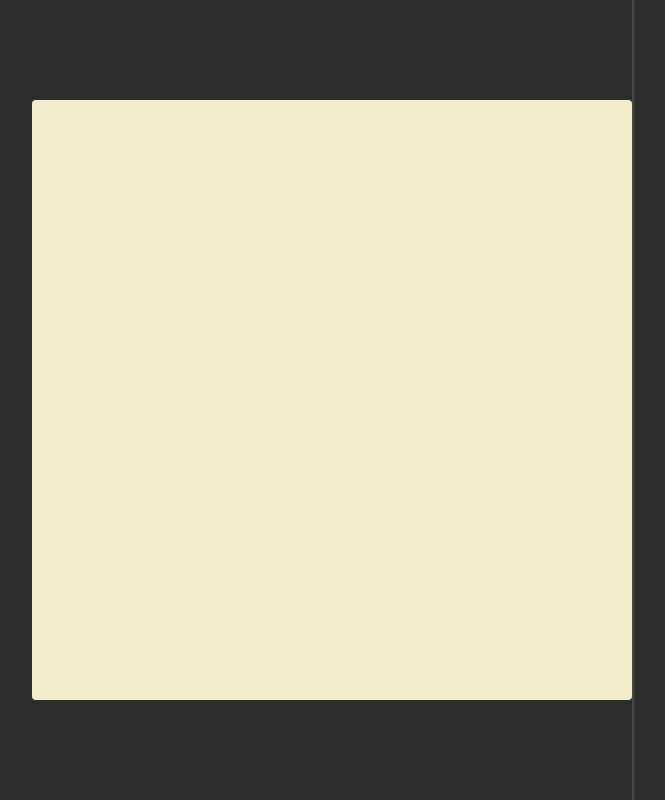
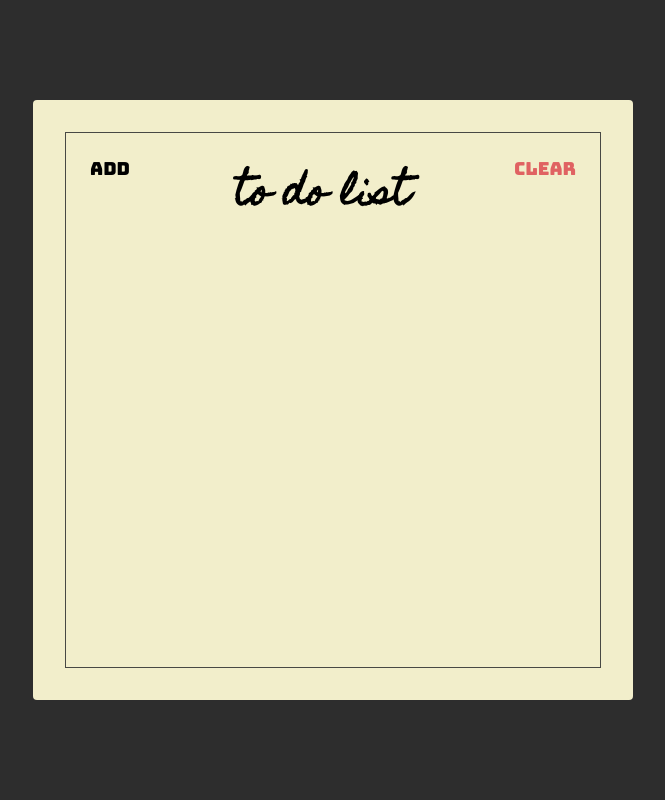
Before and after one commit to krismaputra/react-course-starter, a website: page index.html in a window 1280 px wide. Shown: the whole page, without its empty margins (307-972 px from the left). Drawn offline with Linux system fonts and the light colour scheme.

Commit message:
Membuat header section

```diff
--- a/index.html
+++ b/index.html
@@ -6,10 +6,20 @@
     <meta http-equiv="X-UA-Compatible" content="ie=edge" />
     <title>Static Template</title>
     <link rel="stylesheet" href="./style.css" />
-    <link href="https://fonts.googleapis.com/css?family=Bungee|Homemade+Apple&display=swap" rel="stylesheet">
+    <link
+      href="https://fonts.googleapis.com/css?family=Bungee|Homemade+Apple&display=swap"
+      rel="stylesheet"
+    />
   </head>
   <body>
-    <div class="container"></div>
-    <div class="frame"></div>
+    <div class="container">
+      <div class="frame">
+        <div class="header">
+          <button class="header-btn">Add</button>
+          <h1 class="header-title">To do List</h1>
+          <button class="header-btn main-red-color">Clear</button>
+        </div>
+      </div>
+    </div>
   </body>
 </html>
--- a/style.css
+++ b/style.css
@@ -1,5 +1,13 @@
 * {
   box-sizing: border-box;
+}
+
+:root {
+  --main-red-color: #e06262;
+}
+
+.main-red-color {
+  color: var(--main-red-color);
 }
 
 html {
@@ -36,4 +44,32 @@ html {
 .frame {
   border: 1px solid #484844;
   height: 100%;
+
+  display: flex;
+  flex-direction: column;
 }
+
+.header {
+  display: flex; /*artinya row, horizontal*/
+  align-items: flex-start;
+}
+
+.header-title {
+  flex: 1;
+  text-align: center;
+
+  font-size: 3.6rem;
+  font-family: "Homemade Apple", sans-serif;
+  text-transform: lowercase;
+}
+
+.header-btn {
+  font-size: 1.8rem;
+  font-family: "Bungee", sans-serif;
+
+  padding: 24px;
+
+  background: unset;
+  border: unset;
+  outline: unset;
+}
```
